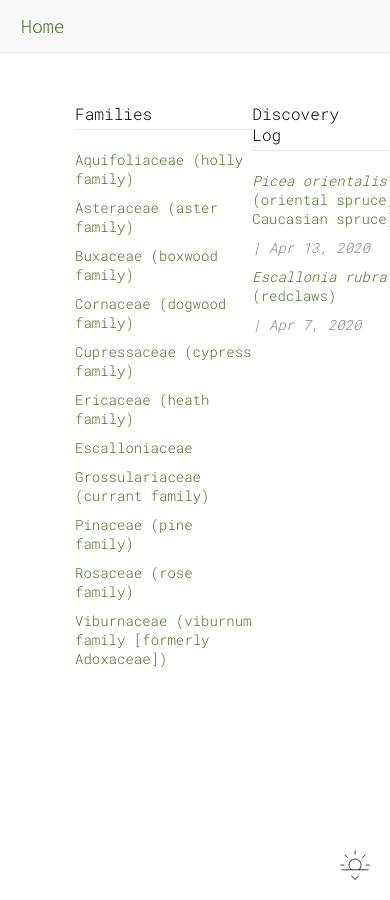
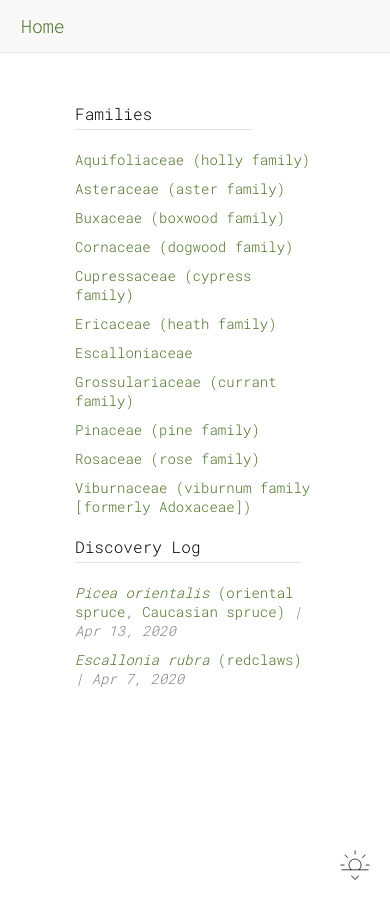
Before and after one commit to shaheenp/mygreeneyed, a Jekyll site: the page built from index.html, in a window 390 px wide. Built offline with Jekyll 4.4.1, drawn with Linux system fonts in a browser that asks for light colours.

Commit message:
css - no cols on home screen on narrow screens

```diff
--- a/css/main.css
+++ b/css/main.css
@@ -117,6 +117,10 @@ div.column-container > div {
     flex: 50%;
 }
 
+div.column-container > div + div {
+    margin-left: 10px;
+}
+
 .posts-header {
     display: inline-block;
     padding-right: 100px;
@@ -199,11 +203,20 @@ body.night .post-date {
         width: 750px;
     }
 
+    div.column-container {
+        display: block;
+    }
+
+    div.column-container > div + div {
+        margin-left: 0px;
+        margin-top: 20px;
+    }
+
     .post-header {
         display: block;
     }
 
-    .post-date {
+    .post-header > .post-date {
         display: block;
         padding-top: 10px;
     }
```
